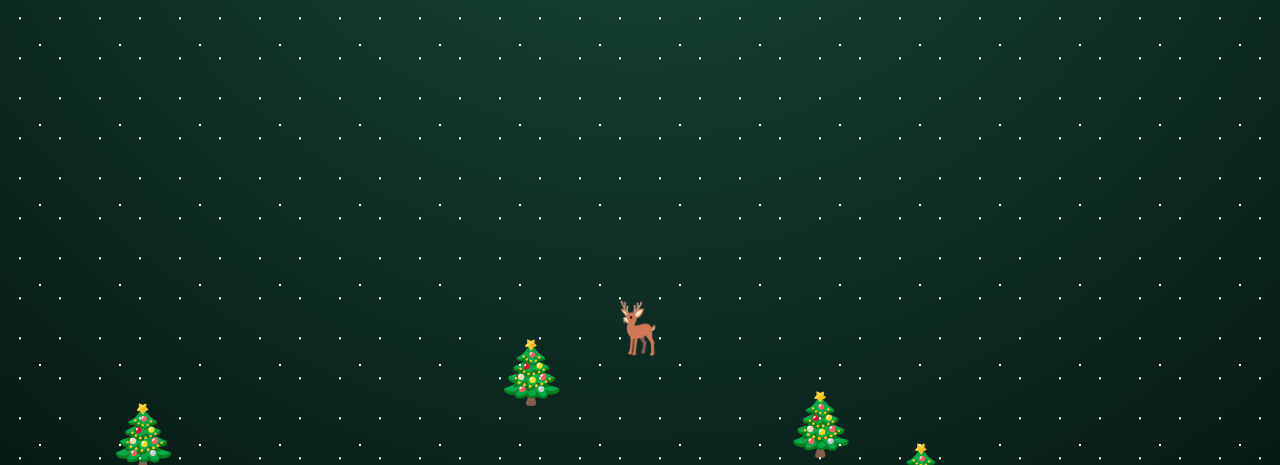
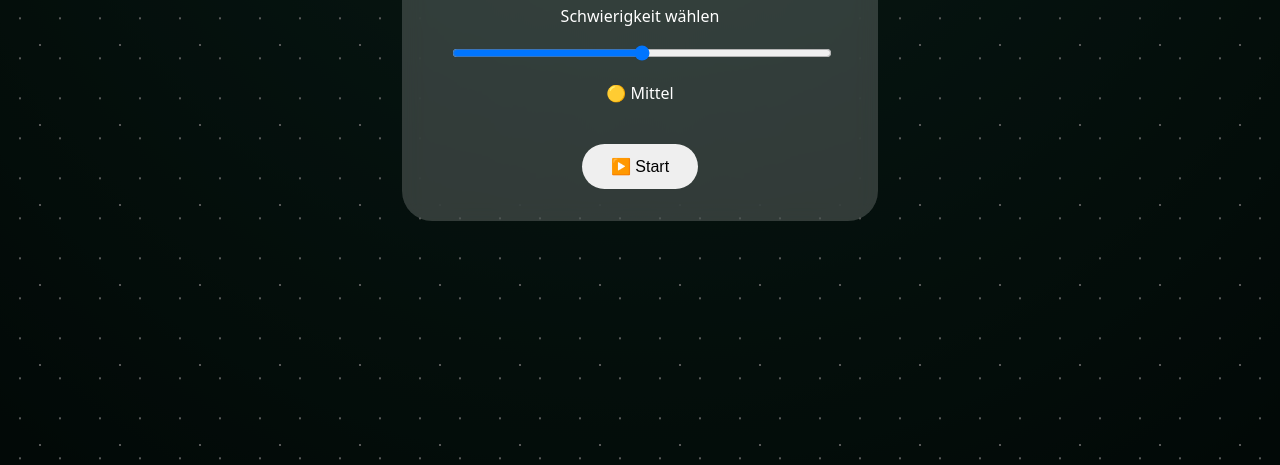
Before and after one commit to Nils-Mc/Weihnachten, a plain HTML site: page Games/rentier.html in a window 1280 px wide. Shown: the part 335-800 px from the top of the page. Drawn offline with Linux system fonts and the light colour scheme.

Commit message:
Update rentier.html

```diff
--- a/Games/rentier.html
+++ b/Games/rentier.html
@@ -16,7 +16,12 @@ html, body {
   color: white;
 }
 
-/* Glass HUD */
+canvas {
+  position: fixed;
+  inset: 0;
+}
+
+/* HUD */
 .hud {
   position: fixed;
   top: 20px;
@@ -26,15 +31,9 @@ html, body {
   border-radius: 30px;
   background: rgba(255,255,255,0.15);
   backdrop-filter: blur(10px);
-  box-shadow: 0 0 40px rgba(0,0,0,0.4);
   z-index: 10;
   font-size: 1.2rem;
-}
-
-/* Game */
-canvas {
-  position: fixed;
-  inset: 0;
+  display: none;
 }
 
 /* Schnee */
@@ -55,32 +54,41 @@ canvas {
   to   { background-position: 0 2000px, 0 3000px; }
 }
 
-/* Game Over */
-#gameOver {
+/* Overlay (Start & Game Over) */
+.overlay {
   position: fixed;
   inset: 0;
-  background: rgba(0,0,0,0.6);
-  display: none;
+  background: rgba(0,0,0,0.65);
+  display: flex;
   align-items: center;
   justify-content: center;
   z-index: 20;
 }
 
-#gameOver div {
+.card {
   background: rgba(255,255,255,0.18);
   backdrop-filter: blur(12px);
   padding: 2rem 3rem;
   border-radius: 30px;
   text-align: center;
+  width: min(90%, 380px);
 }
 
-#gameOver button {
-  margin-top: 1rem;
-  padding: 0.7rem 1.5rem;
-  border-radius: 20px;
+.card h1 {
+  margin-top: 0;
+}
+
+button {
+  margin-top: 1.5rem;
+  padding: 0.8rem 1.8rem;
+  border-radius: 25px;
   border: none;
   font-size: 1rem;
   cursor: pointer;
+}
+
+input[type="range"] {
+  width: 100%;
 }
 </style>
 </head>
@@ -89,14 +97,27 @@ canvas {
 
 <div class="hud">🎄 Punkte: <span id="score">0</span></div>
 <div class="snow"></div>
-
 <canvas id="game"></canvas>
 
-<div id="gameOver">
-  <div>
-    <h2>🎅 Oh nein!</h2>
-    <p>Dein Score: <span id="finalScore"></span></p>
-    <button onclick="restart()">Nochmal 🎄</button>
+<!-- STARTSCREEN -->
+<div id="startScreen" class="overlay">
+  <div class="card">
+    <h1>🦌 Rentier-Rennen</h1>
+    <p>Schwierigkeit wählen</p>
+
+    <input type="range" min="1" max="3" value="2" id="difficulty">
+    <p id="diffLabel">🟡 Mittel</p>
+
+    <button onclick="startGame()">▶️ Start</button>
+  </div>
+</div>
+
+<!-- GAME OVER -->
+<div id="gameOver" class="overlay" style="display:none">
+  <div class="card">
+    <h2>🎅 Game Over</h2>
+    <p>Score: <span id="finalScore"></span></p>
+    <button onclick="location.reload()">Nochmal</button>
   </div>
 </div>
 
@@ -106,42 +127,64 @@ const ctx = canvas.getContext("2d");
 canvas.width = innerWidth;
 canvas.height = innerHeight;
 
-let reindeer = { x: canvas.width / 2, y: canvas.height - 120, size: 50 };
-let trees = [];
-let speed = 4;
+let reindeer, trees, speed, spawnRate;
 let score = 0;
-let running = true;
+let running = false;
 let move = 0;
 
+/* Schwierigkeit */
+const diff = document.getElementById("difficulty");
+const label = document.getElementById("diffLabel");
+
+diff.oninput = () => {
+  label.textContent =
+    diff.value == 1 ? "🟢 Leicht" :
+    diff.value == 2 ? "🟡 Mittel" :
+                      "🔴 Schwer";
+};
+
+/* Steuerung */
+addEventListener("keydown", e => {
+  if (e.key === "ArrowLeft") move = -1;
+  if (e.key === "ArrowRight") move = 1;
+});
+addEventListener("keyup", () => move = 0);
+
+canvas.addEventListener("touchmove", e => {
+  reindeer.x = e.touches[0].clientX;
+});
+
+/* Spielstart */
+function startGame() {
+  document.getElementById("startScreen").style.display = "none";
+  document.querySelector(".hud").style.display = "block";
+  startMusic();
+
+  reindeer = { x: canvas.width/2, y: canvas.height-120, size: 50 };
+  trees = [];
+  score = 0;
+
+  if (diff.value == 1) {
+    speed = 3;
+    spawnRate = 0.015;
+  } else if (diff.value == 2) {
+    speed = 4;
+    spawnRate = 0.025;
+  } else {
+    speed = 5.5;
+    spawnRate = 0.04;
+  }
+
+  running = true;
+  update();
+}
+
+/* Baum */
 function spawnTree() {
   trees.push({
     x: Math.random() * (canvas.width - 60) + 30,
     y: -80,
     size: 60
-  });
-}
-
-document.addEventListener("keydown", e => {
-  if (e.key === "ArrowLeft") move = -1;
-  if (e.key === "ArrowRight") move = 1;
-});
-document.addEventListener("keyup", () => move = 0);
-
-canvas.addEventListener("touchmove", e => {
-  reindeer.x = e.touches[0].clientX;
-});
-
-function drawReindeer() {
-  ctx.font = reindeer.size + "px serif";
-  ctx.textAlign = "center";
-  ctx.fillText("🦌", reindeer.x, reindeer.y);
-}
-
-function drawTrees() {
-  trees.forEach(t => {
-    ctx.font = t.size + "px serif";
-    ctx.textAlign = "center";
-    ctx.fillText("🎄", t.x, t.y);
   });
 }
 
@@ -156,9 +199,8 @@ function update() {
   trees.forEach(t => t.y += speed);
 
   trees.forEach(t => {
-    const dx = reindeer.x - t.x;
-    const dy = reindeer.y - t.y;
-    if (Math.abs(dx) < 40 && Math.abs(dy) < 40) {
+    if (Math.abs(reindeer.x - t.x) < 40 &&
+        Math.abs(reindeer.y - t.y) < 40) {
       endGame();
     }
   });
@@ -172,10 +214,16 @@ function update() {
     return true;
   });
 
-  drawReindeer();
-  drawTrees();
+  ctx.font = "50px serif";
+  ctx.textAlign = "center";
+  ctx.fillText("🦌", reindeer.x, reindeer.y);
 
-  if (Math.random() < 0.02) spawnTree();
+  trees.forEach(t => {
+    ctx.font = t.size + "px serif";
+    ctx.fillText("🎄", t.x, t.y);
+  });
+
+  if (Math.random() < spawnRate) spawnTree();
 
   requestAnimationFrame(update);
 }
@@ -185,22 +233,9 @@ function endGame() {
   document.getElementById("finalScore").textContent = score;
   document.getElementById("gameOver").style.display = "flex";
 }
-
-function restart() {
-  trees = [];
-  score = 0;
-  running = true;
-  document.getElementById("score").textContent = 0;
-  document.getElementById("gameOver").style.display = "none";
-  update();
-}
-
-update();
 </script>
 
-</body>
-
-<!-- Unsichtbarer Musik-Player -->
+<!-- 🎵 Hintergrundmusik -->
 <iframe id="music"
   style="display:none"
   src="https://www.youtube.com/embed/IRfb8roh9KA?enablejsapi=1&controls=0&mute=0&loop=1&playlist=IRfb8roh9KA"
@@ -208,16 +243,15 @@ update();
 </iframe>
 
 <script>
-let musicStarted = false;
+let musicStarted=false;
 function startMusic(){
   if(musicStarted) return;
-  document.getElementById("music").contentWindow.postMessage(
+  music.contentWindow.postMessage(
     '{"event":"command","func":"playVideo","args":""}',"*"
   );
-  musicStarted = true;
+  musicStarted=true;
 }
-addEventListener("click", startMusic, { once:true });
-addEventListener("touchstart", startMusic, { once:true });
 </script>
 
+</body>
 </html>
```
